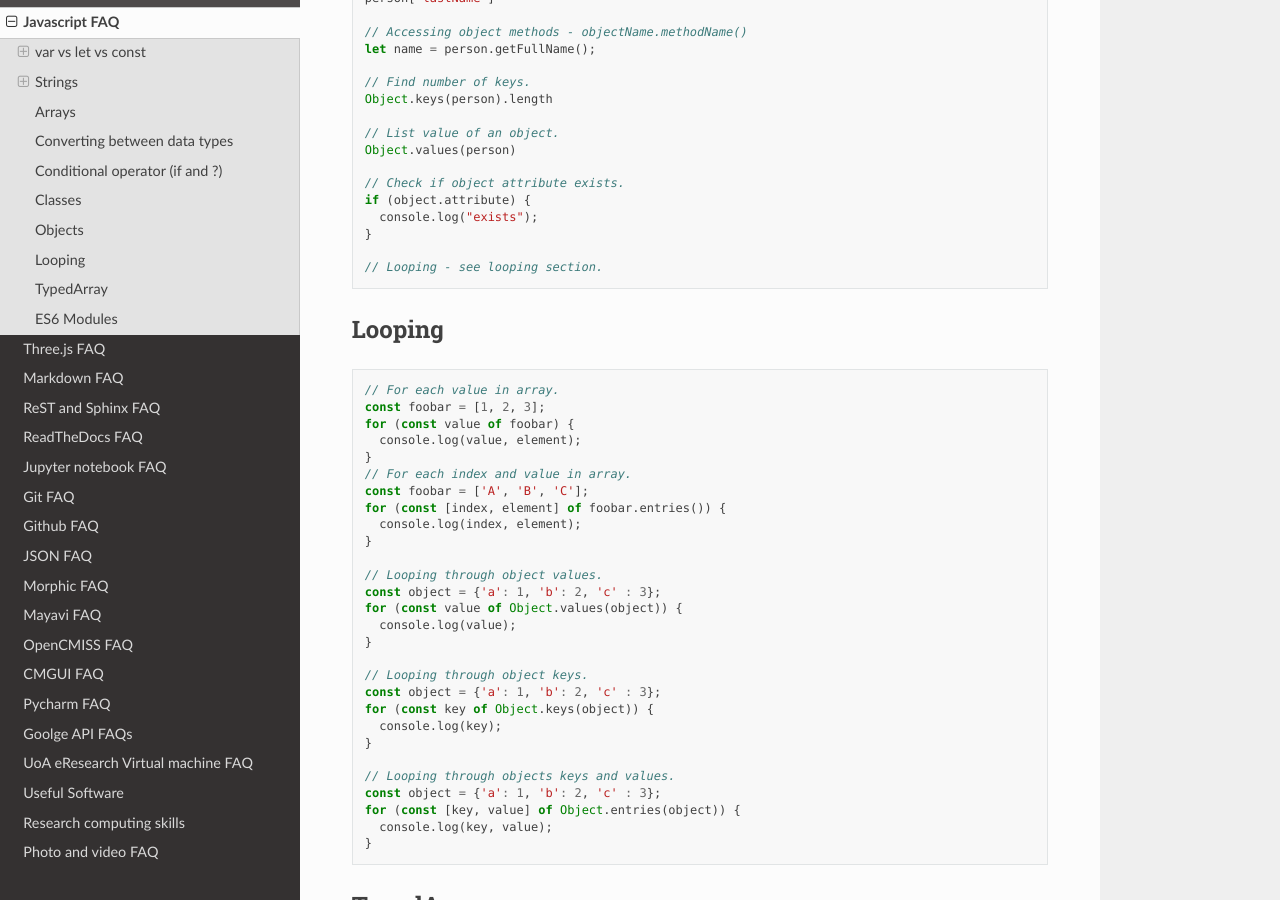
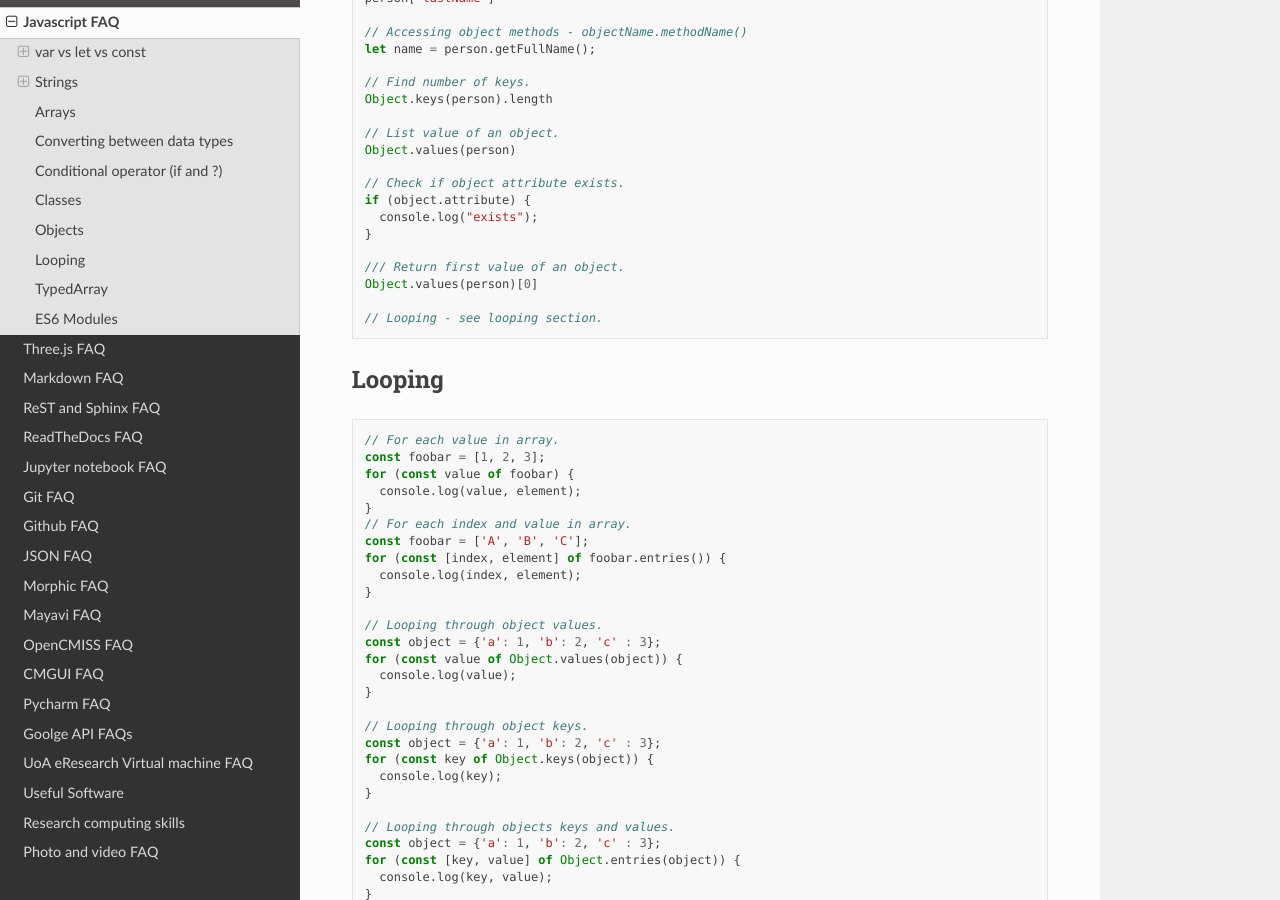
Before and after one commit to PrasadBabarendaGamage/bioengineering-toolbox, a Sphinx documentation site: the page built from docs/source/javascript_faq.md, in a window 1280 px wide and 900 px high, scrolled down 3046 px. Built offline with Sphinx 7.4.7 and the Read the Docs theme 2.0.0, drawn with Linux system fonts in a browser that asks for light colours.

Commit message:
Updating javascript faq

````diff
--- a/docs/source/javascript_faq.md
+++ b/docs/source/javascript_faq.md
@@ -167,6 +167,9 @@ if (object.attribute) {
   console.log("exists");
 }
 
+/// Return first value of an object.
+Object.values(person)[0]
+
 // Looping - see looping section.
 ```
 
````
